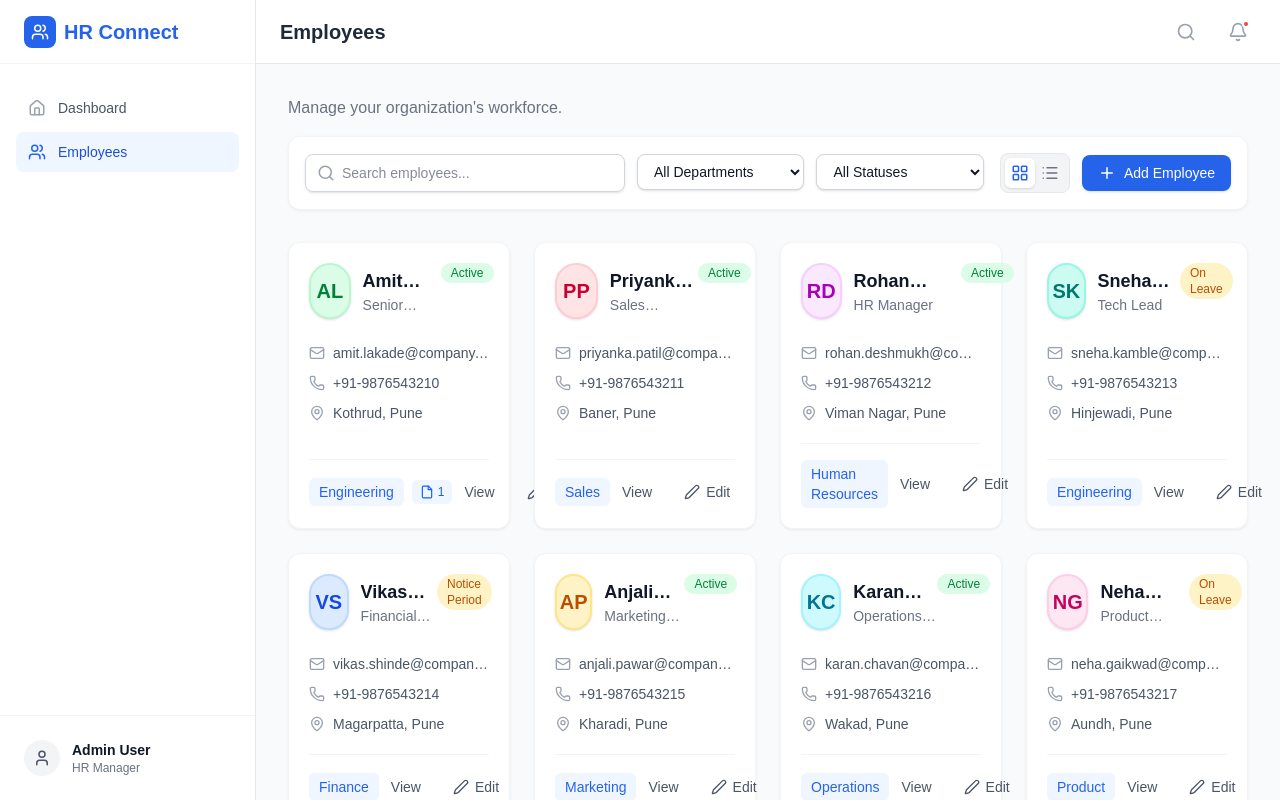
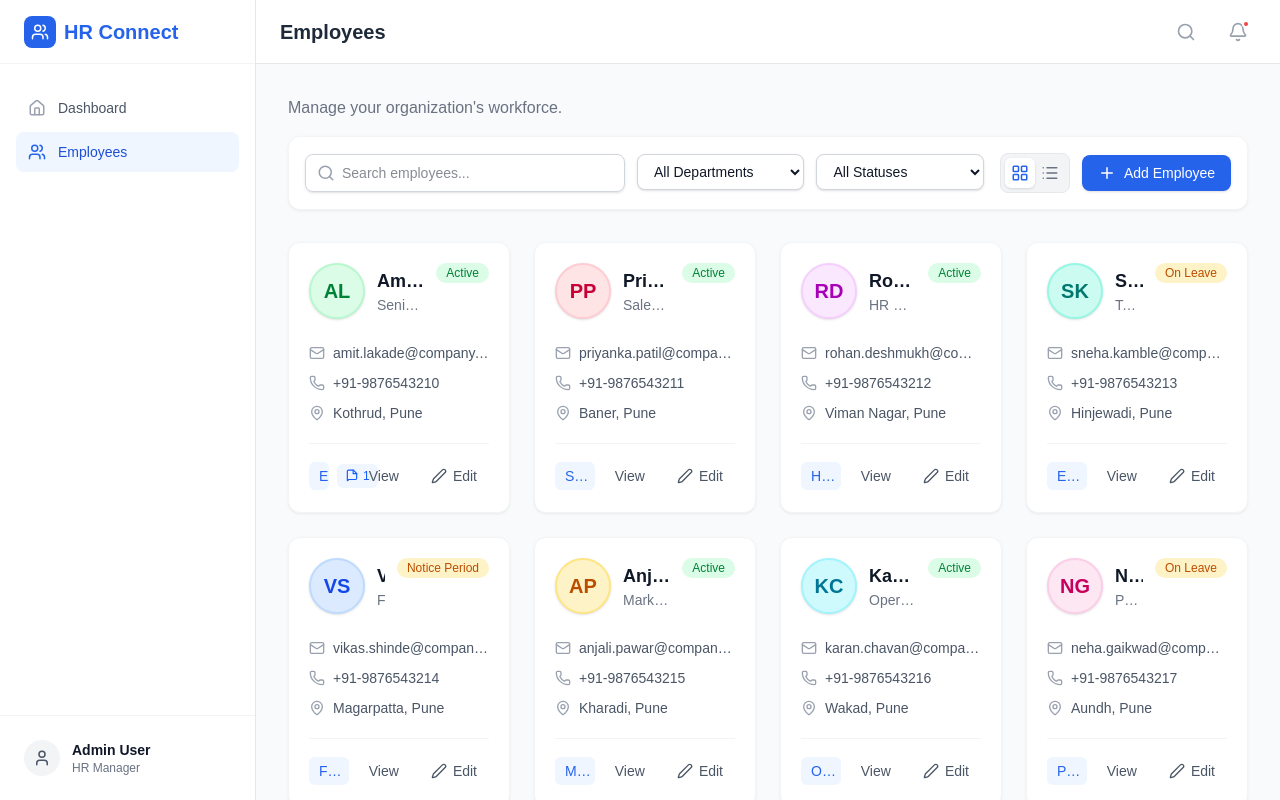
Before and after one commit to lakadeamit220/hr-dashboard-nextjs, a Next.js app: page /employees in a window 1280 px wide. Built offline with nearby package versions, Linux system fonts and the light colour scheme.

Commit message:
feat: add DepartmentChart, EmployeeCard, and Badge components with updated README installation instructions

```diff
--- a/src/components/charts/DepartmentChart.jsx
+++ b/src/components/charts/DepartmentChart.jsx
@@ -99,14 +99,12 @@ export default function DepartmentChart({ data }) {
       <div className="flex-1 flex items-center justify-center min-h-[300px]">
         {/* We wrap it in a div to prevent hydration mismatch for width/height */}
         <div className="w-full h-full flex justify-center">
-          {typeof window !== "undefined" && (
           <ReactApexChart
             options={options}
             series={series}
             type="donut"
             height={320}
           />
-          )}
         </div>
       </div>
     </div>
--- a/src/components/employees/EmployeeCard.jsx
+++ b/src/components/employees/EmployeeCard.jsx
@@ -25,10 +25,10 @@ export default function EmployeeCard({ employee, onEdit, onView }) {
 
   return (
     <div className="bg-white rounded-xl shadow-card border border-gray-100 p-5 hover:shadow-card-hover transition-shadow duration-300 flex flex-col h-full">
-      <div className="flex justify-between items-start mb-4">
-        <div className="flex gap-3 items-center">
+      <div className="flex justify-between items-start mb-4 gap-3">
+        <div className="flex gap-3 items-center min-w-0">
           {employee.avatar ? (
-            <div className="relative w-14 h-14 rounded-full overflow-hidden border-2 border-gray-100 shadow-sm">
+            <div className="relative w-14 h-14 rounded-full overflow-hidden border-2 border-gray-100 shadow-sm flex-shrink-0">
               <Image
                 src={employee.avatar}
                 alt={fullName}
@@ -37,16 +37,16 @@ export default function EmployeeCard({ employee, onEdit, onView }) {
               />
             </div>
           ) : (
-            <div className={`w-14 h-14 rounded-full flex items-center justify-center text-xl font-bold border-2 shadow-sm ${avatarColor}`}>
+            <div className={`w-14 h-14 rounded-full flex items-center justify-center text-xl font-bold border-2 shadow-sm flex-shrink-0 ${avatarColor}`}>
               {initials}
             </div>
           )}
 
-          <div>
-            <h3 className="font-semibold text-gray-900 text-lg line-clamp-1">
+          <div className="min-w-0">
+            <h3 className="font-semibold text-gray-900 text-lg truncate" title={fullName}>
               {fullName}
             </h3>
-            <p className="text-sm text-gray-500 line-clamp-1">{employee.designation}</p>
+            <p className="text-sm text-gray-500 truncate">{employee.designation}</p>
           </div>
         </div>
 
@@ -68,20 +68,20 @@ export default function EmployeeCard({ employee, onEdit, onView }) {
         </div>
       </div>
 
-      <div className="mt-5 pt-4 border-t border-gray-100 flex items-center justify-between">
-        <div className="flex gap-2 items-center">
-          <span className="text-sm font-medium text-primary-600 bg-primary-50 px-2.5 py-1 rounded-md">
+      <div className="mt-5 pt-4 border-t border-gray-100 flex items-center justify-between gap-2">
+        <div className="flex gap-2 items-center min-w-0">
+          <span className="text-sm font-medium text-primary-600 bg-primary-50 px-2.5 py-1 rounded-md truncate" title={employee.department}>
             {employee.department}
           </span>
           {employee.documents && employee.documents.length > 0 && (
-            <span className="flex items-center gap-1 text-xs font-medium text-blue-600 bg-blue-50 px-2 py-1 rounded-md" title={`${employee.documents.length} document(s)`}>
-              <svg xmlns="http://www.w3.org/2000/svg" width="14" height="14" viewBox="0 0 24 24" fill="none" stroke="currentColor" strokeWidth="2" strokeLinecap="round" strokeLinejoin="round"><path d="M14.5 2H6a2 2 0 0 0-2 2v16a2 2 0 0 0 2 2h12a2 2 0 0 0 2-2V7.5L14.5 2z"/><polyline points="14 2 14 8 20 8"/></svg>
+            <span className="flex items-center gap-1 text-xs font-medium text-blue-600 bg-blue-50 px-2 py-1 rounded-md flex-shrink-0" title={`${employee.documents.length} document(s)`}>
+              <svg xmlns="http://www.w3.org/2000/svg" width="14" height="14" viewBox="0 0 24 24" fill="none" stroke="currentColor" strokeWidth="2" strokeLinecap="round" strokeLinejoin="round"><path d="M14.5 2H6a2 2 0 0 0-2 2v16a2 2 0 0 0 2-2h12a2 2 0 0 0 2-2V7.5L14.5 2z"/><polyline points="14 2 14 8 20 8"/></svg>
               {employee.documents.length}
             </span>
           )}
         </div>
 
-        <div className="flex gap-2">
+        <div className="flex gap-2 flex-shrink-0">
           <Button
             variant="ghost"
             size="sm"
--- a/src/components/ui/Badge.jsx
+++ b/src/components/ui/Badge.jsx
@@ -13,7 +13,7 @@ export default function Badge({
   };
 
   return (
-    <span className={`inline-flex items-center px-2.5 py-0.5 rounded-full text-xs font-medium ${variants[variant] || variants.gray} ${className}`}>
+    <span className={`inline-flex items-center px-2.5 py-0.5 rounded-full text-xs font-medium whitespace-nowrap flex-shrink-0 ${variants[variant] || variants.gray} ${className}`}>
       {children}
     </span>
   );
```
Also changed, not shown: 1 other file (tests, documents, lock files or other folders). Lines whose indentation alone changed are shown as unchanged.
